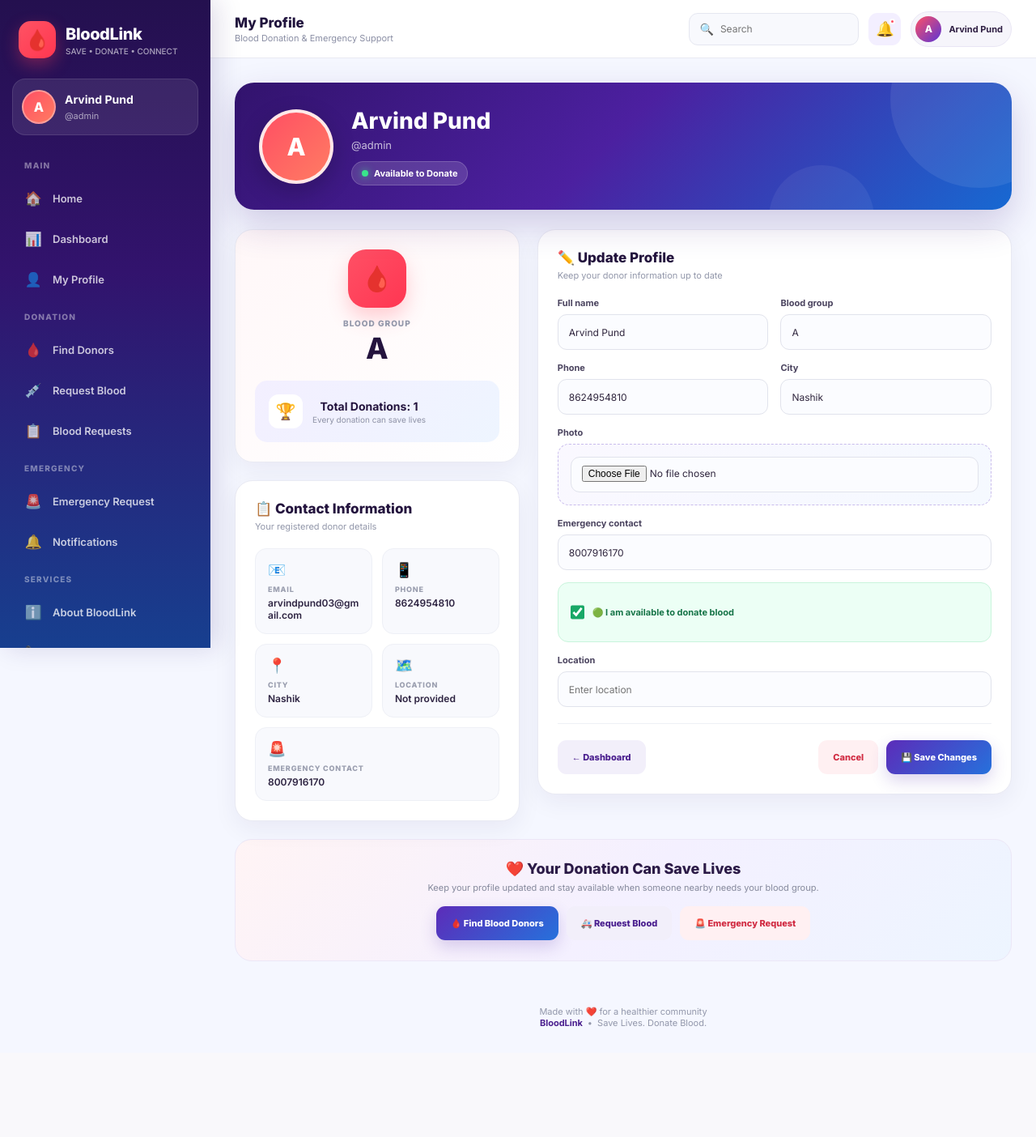
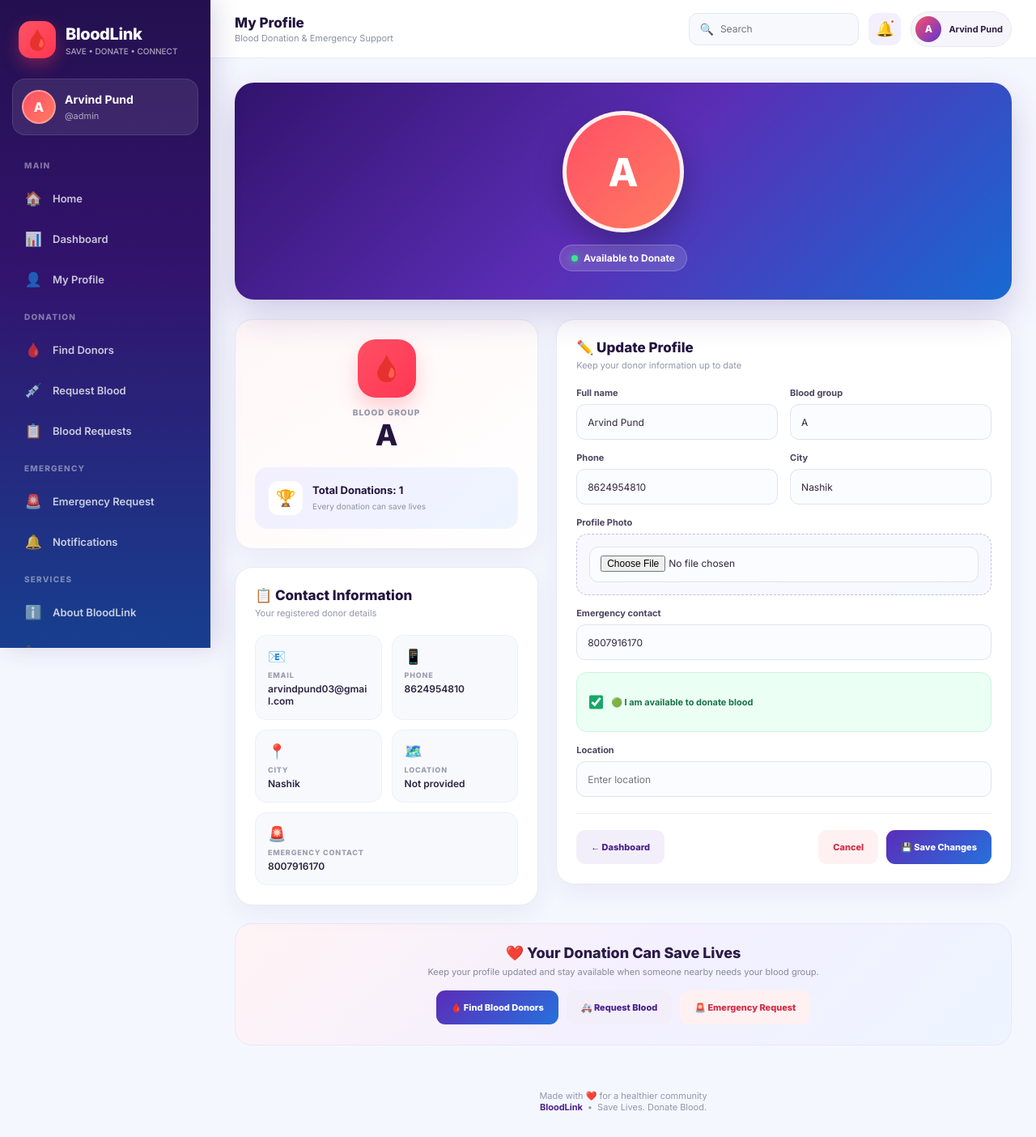
Before and after one commit to arvindpund03-ui/BloodLink, a Django app: page /profile/ in a window 1280 px wide. Shown: the whole page at 81% size. Before the commit the page ends 1268 px from the top, so only its background shows below. Run offline with Django 5.2, Linux system fonts and the light colour scheme; a user stored in the database is signed in; data comes from the database, SQL or seed files in the repository.

Commit message:
Show profile photo without name

```diff
--- a/templates/accounts/profile.html
+++ b/templates/accounts/profile.html
@@ -9,348 +9,179 @@
 {% block content %}
 
 <style>
-
     .profile-page {
-        max-width: 1200px;
-        margin: 0 auto;
+        max-width: 1100px;
+        margin: auto;
     }
-
-    /* HERO */
 
     .profile-hero {
         position: relative;
-        overflow: hidden;
-
-        padding: 30px;
-
+        padding: 35px;
         border-radius: 24px;
-
-        background:
-            linear-gradient(
-                135deg,
-                #32136d 0%,
-                #4c20a0 48%,
-                #1769d2 100%
-            );
-
+        background: linear-gradient(135deg, #32136d, #5b2db5, #1769d2);
         color: white;
-
-        box-shadow:
-            0 18px 45px rgba(55, 25, 120, 0.20);
-
+        box-shadow: 0 18px 45px rgba(55,25,120,.20);
         margin-bottom: 24px;
+        text-align: center;
     }
 
-    .profile-hero::before {
-        content: "";
-        position: absolute;
-
-        width: 220px;
-        height: 220px;
-
-        right: -70px;
-        top: -90px;
-
+    /* ONLY PROFILE IMAGE */
+    .profile-main-photo {
+        width: 150px;
+        height: 150px;
+        margin: auto;
         border-radius: 50%;
-
-        background: rgba(255,255,255,0.08);
-    }
-
-    .profile-hero::after {
-        content: "";
-        position: absolute;
-
-        width: 130px;
-        height: 130px;
-
-        right: 170px;
-        bottom: -75px;
-
-        border-radius: 50%;
-
-        background: rgba(255,255,255,0.06);
-    }
-
-    .hero-content {
-        position: relative;
-        z-index: 2;
-
-        display: flex;
-        align-items: center;
-
-        gap: 22px;
-    }
-
-    .hero-photo {
-        width: 92px;
-        height: 92px;
-
-        min-width: 92px;
-
-        border-radius: 50%;
-
         overflow: hidden;
-
-        border: 4px solid rgba(255,255,255,0.85);
-
-        background:
-            linear-gradient(
-                135deg,
-                #ff4f63,
-                #ff7c63
-            );
-
+        border: 5px solid rgba(255,255,255,.9);
+        background: linear-gradient(135deg,#ff5065,#ff7b61);
         display: flex;
         align-items: center;
         justify-content: center;
-
-        font-size: 30px;
-        font-weight: 800;
-
-        box-shadow:
-            0 10px 30px rgba(0,0,0,0.20);
+        box-shadow: 0 15px 35px rgba(0,0,0,.25);
     }
 
-    .hero-photo img {
+    .profile-main-photo img {
         width: 100%;
         height: 100%;
-
         object-fit: cover;
+        display: block;
     }
 
-    .hero-info h1 {
-        font-size: 28px;
+    .profile-main-photo .initial {
+        font-size: 48px;
         font-weight: 800;
-
-        margin-bottom: 5px;
+        color: white;
     }
 
-    .hero-info p {
-        color: rgba(255,255,255,0.72);
-
-        font-size: 13px;
-    }
-
-    .availability {
+    .profile-status {
+        margin-top: 15px;
         display: inline-flex;
         align-items: center;
-
         gap: 7px;
-
-        margin-top: 12px;
-
-        padding: 7px 12px;
-
+        padding: 8px 14px;
         border-radius: 30px;
-
-        background: rgba(255,255,255,0.14);
-
-        border: 1px solid rgba(255,255,255,0.18);
-
-        font-size: 11px;
+        background: rgba(255,255,255,.14);
+        border: 1px solid rgba(255,255,255,.20);
+        font-size: 12px;
         font-weight: 700;
     }
 
     .green-dot {
         width: 8px;
         height: 8px;
-
         border-radius: 50%;
-
         background: #39e58c;
-
-        box-shadow:
-            0 0 10px rgba(57,229,140,0.7);
+        box-shadow: 0 0 10px rgba(57,229,140,.7);
     }
-
-
-    /* GRID */
 
     .profile-grid {
         display: grid;
-
-        grid-template-columns:
-            minmax(280px, 0.75fr)
-            minmax(0, 1.25fr);
-
+        grid-template-columns: .8fr 1.2fr;
         gap: 22px;
-
         align-items: start;
     }
 
-
-    /* CARD */
-
     .profile-card {
-        background: #ffffff;
-
+        background: white;
         border: 1px solid #e9eaf3;
-
         border-radius: 22px;
-
         padding: 24px;
-
-        box-shadow:
-            0 10px 30px rgba(32, 20, 80, 0.06);
+        box-shadow: 0 10px 30px rgba(32,20,80,.06);
     }
 
     .card-title {
-        display: flex;
-        align-items: center;
-
-        gap: 10px;
-
         color: #24143e;
-
         font-size: 17px;
         font-weight: 800;
-
         margin-bottom: 5px;
     }
 
     .card-subtitle {
         color: #9297aa;
-
         font-size: 11px;
-
         margin-bottom: 20px;
     }
 
-
-    /* BLOOD GROUP */
-
     .blood-card {
         text-align: center;
-
-        background:
-            linear-gradient(
-                145deg,
-                #fff7f8,
-                #ffffff
-            );
+        background: linear-gradient(145deg,#fff7f8,#ffffff);
     }
 
     .blood-icon {
         width: 72px;
         height: 72px;
-
-        margin: 0 auto 13px;
-
+        margin: auto;
         border-radius: 22px;
-
-        background:
-            linear-gradient(
-                135deg,
-                #ff5065,
-                #ff3652
-            );
-
+        background: linear-gradient(135deg,#ff5065,#ff3652);
         color: white;
-
         display: flex;
         align-items: center;
         justify-content: center;
-
         font-size: 31px;
-
-        box-shadow:
-            0 12px 25px rgba(255,70,90,0.25);
+        box-shadow: 0 12px 25px rgba(255,70,90,.25);
     }
 
     .blood-label {
         color: #9297aa;
-
         font-size: 10px;
         font-weight: 800;
-
         letter-spacing: 1px;
-
         text-transform: uppercase;
+        margin-top: 12px;
     }
 
     .blood-group {
         color: #24143e;
-
         font-size: 36px;
         font-weight: 800;
-
-        margin-top: 3px;
     }
-
-
-    /* DONATION COUNT */
 
     .donation-box {
         margin-top: 18px;
-
         padding: 17px;
-
         border-radius: 15px;
-
-        background:
-            linear-gradient(
-                135deg,
-                #f3efff,
-                #eef5ff
-            );
-
+        background: linear-gradient(135deg,#f3efff,#eef5ff);
         display: flex;
         align-items: center;
-
         gap: 12px;
     }
 
     .donation-icon {
         width: 42px;
         height: 42px;
-
         border-radius: 12px;
-
-        background: #ffffff;
-
+        background: white;
         display: flex;
         align-items: center;
         justify-content: center;
+        font-size: 20px;
+    }
 
-        font-size: 20px;
+    .donation-text {
+        text-align: left;
     }
 
     .donation-text strong {
         display: block;
-
         color: #24143e;
-
-        font-size: 14px;
+        font-size: 13px;
     }
 
     .donation-text span {
-        display: block;
-
         color: #8e92a6;
-
         font-size: 10px;
-
-        margin-top: 2px;
     }
-
-
-    /* CONTACT INFO */
 
     .info-grid {
         display: grid;
-
         grid-template-columns: 1fr 1fr;
-
         gap: 12px;
     }
 
     .info-item {
         padding: 15px;
-
         border-radius: 14px;
-
         background: #f8f9fd;
-
         border: 1px solid #eef0f6;
     }
 
@@ -360,34 +191,24 @@
 
     .info-icon {
         font-size: 18px;
-
-        margin-bottom: 8px;
+        margin-bottom: 7px;
     }
 
     .info-label {
         color: #9a9eaf;
-
         font-size: 9px;
         font-weight: 800;
-
-        letter-spacing: 0.8px;
-
+        letter-spacing: .8px;
         text-transform: uppercase;
-
-        margin-bottom: 4px;
     }
 
     .info-value {
         color: #2d2341;
-
         font-size: 12px;
         font-weight: 600;
-
+        margin-top: 4px;
         word-break: break-word;
     }
-
-
-    /* FORM */
 
     .form-card {
         margin-top: 22px;
@@ -612,110 +349,63 @@
     }
 
     .btn-primary {
-        background:
-            linear-gradient(
-                135deg,
-                #5c2cb9,
-                #2671dc
-            );
-
+        background: linear-gradient(135deg,#5c2cb9,#2671dc);
         color: white;
-
-        box-shadow:
-            0 8px 20px rgba(77, 42, 170, 0.20);
     }
 
     .btn-secondary {
         background: #f2effa;
-
         color: #4b208f;
     }
 
     .btn-danger {
         background: #fff0f2;
-
         color: #d12c43;
     }
 
-
-    /* CTA */
-
     .profile-cta {
         margin-top: 22px;
-
         padding: 25px;
-
         border-radius: 21px;
-
-        background:
-            linear-gradient(
-                135deg,
-                #fff4f5,
-                #f4f0ff,
-                #edf5ff
-            );
-
+        background: linear-gradient(135deg,#fff4f5,#f4f0ff,#edf5ff);
         border: 1px solid #ece7f7;
-
         text-align: center;
     }
 
     .profile-cta h3 {
         color: #2b1a47;
-
         font-size: 18px;
         font-weight: 800;
     }
 
     .profile-cta p {
         color: #85899c;
-
         font-size: 11px;
-
         margin-top: 6px;
     }
 
     .cta-buttons {
         display: flex;
         justify-content: center;
-
         flex-wrap: wrap;
-
         gap: 10px;
-
         margin-top: 16px;
     }
 
-
-    /* RESPONSIVE */
-
     @media (max-width: 900px) {
-
         .profile-grid {
             grid-template-columns: 1fr;
         }
-
     }
 
-
     @media (max-width: 650px) {
-
         .profile-hero {
-            padding: 23px;
+            padding: 25px;
         }
 
-        .hero-content {
-            align-items: flex-start;
-        }
-
-        .hero-photo {
-            width: 72px;
-            height: 72px;
-            min-width: 72px;
-        }
-
-        .hero-info h1 {
-            font-size: 21px;
+        .profile-main-photo {
+            width: 125px;
+            height: 125px;
         }
 
         .form-grid,
@@ -737,117 +424,54 @@
         }
 
         .button-group {
-            width: 100%;
             flex-direction: column;
         }
 
         .btn {
             width: 100%;
         }
-
     }
-
-
-    @media (max-width: 430px) {
-
-        .profile-card {
-            padding: 18px;
-            border-radius: 18px;
-        }
-
-        .profile-hero {
-            border-radius: 19px;
-        }
-
-        .hero-content {
-            gap: 14px;
-        }
-
-        .hero-photo {
-            width: 64px;
-            height: 64px;
-            min-width: 64px;
-        }
-
-        .hero-info h1 {
-            font-size: 18px;
-        }
-
-    }
-
 </style>
 
 
 <div class="profile-page">
 
-
-    <!-- =====================================================
-         PROFILE HERO
-    ====================================================== -->
-
+    <!-- PROFILE PHOTO ONLY -->
     <section class="profile-hero">
 
-        <div class="hero-content">
-
-            <div class="hero-photo">
+        <div class="profile-main-photo">
 
             {% if profile.photo %}
                 <img
                     src="{{ profile.photo.url }}"
-                        alt="{{ profile.full_name|default:request.user.username }}">
+                    alt="Profile Photo">
             {% else %}
+                <div class="initial">
                     {{ request.user.username|first|upper }}
+                </div>
             {% endif %}
 
         </div>
 
-
-            <div class="hero-info">
-
-                <h1>
-                    {{ profile.full_name|default:request.user.username }}
-                </h1>
-
-                <p>
-                    @{{ request.user.username }}
-                </p>
-
         {% if profile.is_available %}
-
-                    <div class="availability">
+            <div class="profile-status">
                 <span class="green-dot"></span>
                 Available to Donate
             </div>
-
         {% else %}
-
-                    <div class="availability">
+            <div class="profile-status">
                 🔴 Currently Unavailable
             </div>
-
         {% endif %}
-
-            </div>
-
-        </div>
 
     </section>
 
 
-
-    <!-- =====================================================
-         PROFILE GRID
-    ====================================================== -->
-
     <div class="profile-grid">
-
 
         <!-- LEFT -->
 
         <div>
-
-
-            <!-- BLOOD CARD -->
 
             <div class="profile-card blood-card">
 
@@ -888,11 +511,7 @@
             </div>
 
 
-
-            <!-- CONTACT INFORMATION -->
-
-            <div class="profile-card"
-                 style="margin-top:22px;">
+            <div class="profile-card" style="margin-top:22px;">
 
                 <div class="card-title">
                     📋 Contact Information
@@ -1014,48 +608,22 @@
                     Keep your donor information up to date
                 </div>
 
-
                 <form
                     method="POST"
                     enctype="multipart/form-data">
 
                     {% csrf_token %}
 
-
                     <div class="form-grid">
-
 
                         {% for field in form %}
 
-                            {% if field.name == "is_available" %}
-
-                                <div class="form-group full">
-
-                                    <div class="availability-check">
-
-                                        {{ field }}
-
-                                        <label for="{{ field.id_for_label }}">
-                                            🟢 I am available to donate blood
-                                        </label>
-
-                                    </div>
-
-                                    {% for error in field.errors %}
-                                        <div class="field-error">
-                                            {{ error }}
-                                        </div>
-                                    {% endfor %}
-
-                                </div>
-
-
-                            {% elif field.name == "photo" %}
+                            {% if field.name == "photo" %}
 
                                 <div class="form-group full">
 
                                     <label>
-                                        Photo
+                                        Profile Photo
                                     </label>
 
                                     <div class="file-upload">
@@ -1071,7 +639,7 @@
                                                 <div class="current-photo-text">
 
                                                     <strong>
-                                                        Current Photo
+                                                        Current Profile Photo
                                                     </strong>
 
                                                     {{ profile.photo.name }}
```
Also changed, not shown: other parts of templates/accounts/profile.html (+32 -154 lines). Lines whose indentation alone changed are shown as unchanged.
